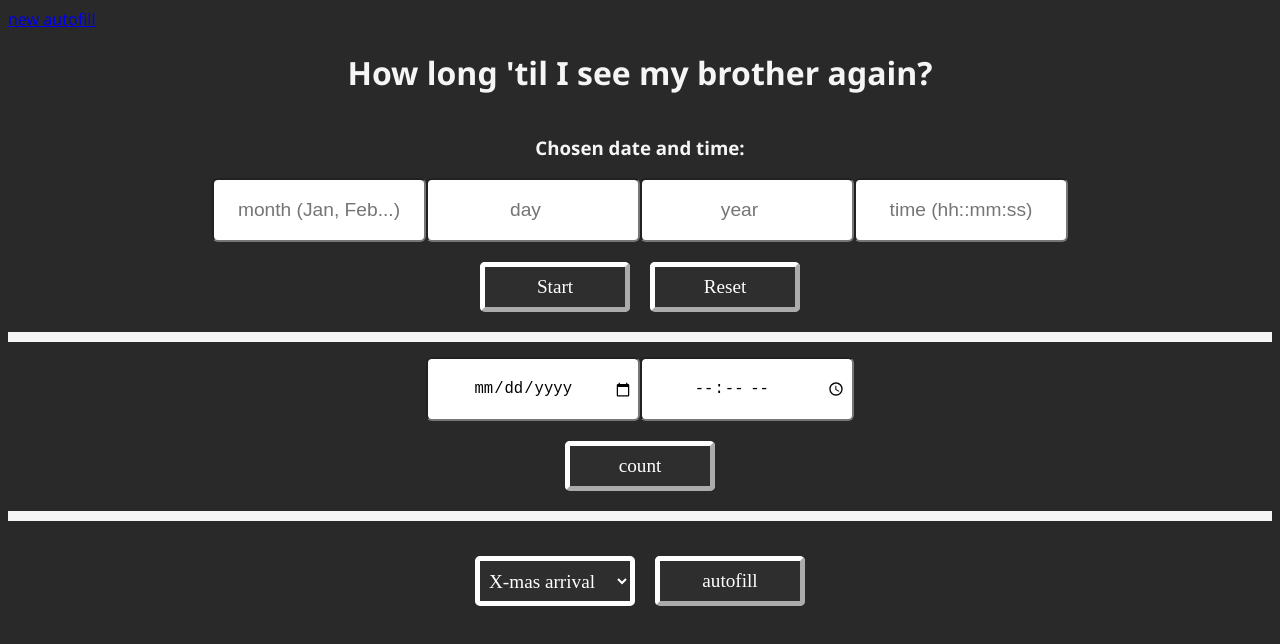
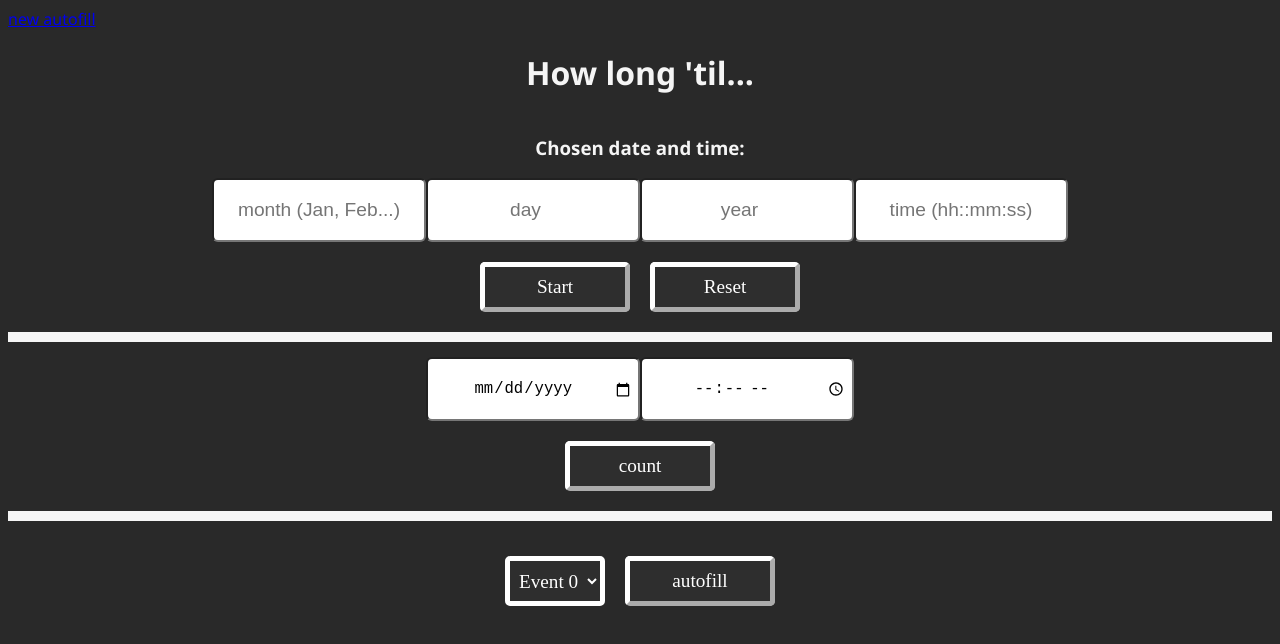
Before and after one commit to willo1o/countdown_project, a plain HTML site: page index.html in a window 1280 px wide. Drawn offline with Linux system fonts and the light colour scheme.

Commit message:
Update index.html

```diff
--- a/index.html
+++ b/index.html
@@ -14,7 +14,7 @@
 
     <!--TITLE DIV-->
     <div name="TITLE">
-      <h1>How long 'til I see my brother again?</h1>
+      <h1>How long 'til...</h1>
       <br />
       <br />
     </div>
@@ -74,7 +74,6 @@
         id="calendar"
         aria-describedby="date-format"
         min=""
-        max="2031-01-01"
         ondblclick="deleter(event)"
         onkeypress="submit(event)"
       />
@@ -99,10 +98,10 @@
     <!--AUTOFILL-->
     <div>
       <select name="autofill" id="autofill_select">
-        <option value="0">X-mas arrival</option>
-        <option value="1">Fejben X-mas</option>
-        <option value="2">Goodbye</option>
-        <option value="3">Summer arrival</option>
+        <option value="0">Event 0</option>
+        <option value="1">Event 1</option>
+        <option value="2">Event 2</option>
+        <option value="3">Event 3</option>
       </select>
       <button onclick="autofill()">autofill</button>
     </div>
```
